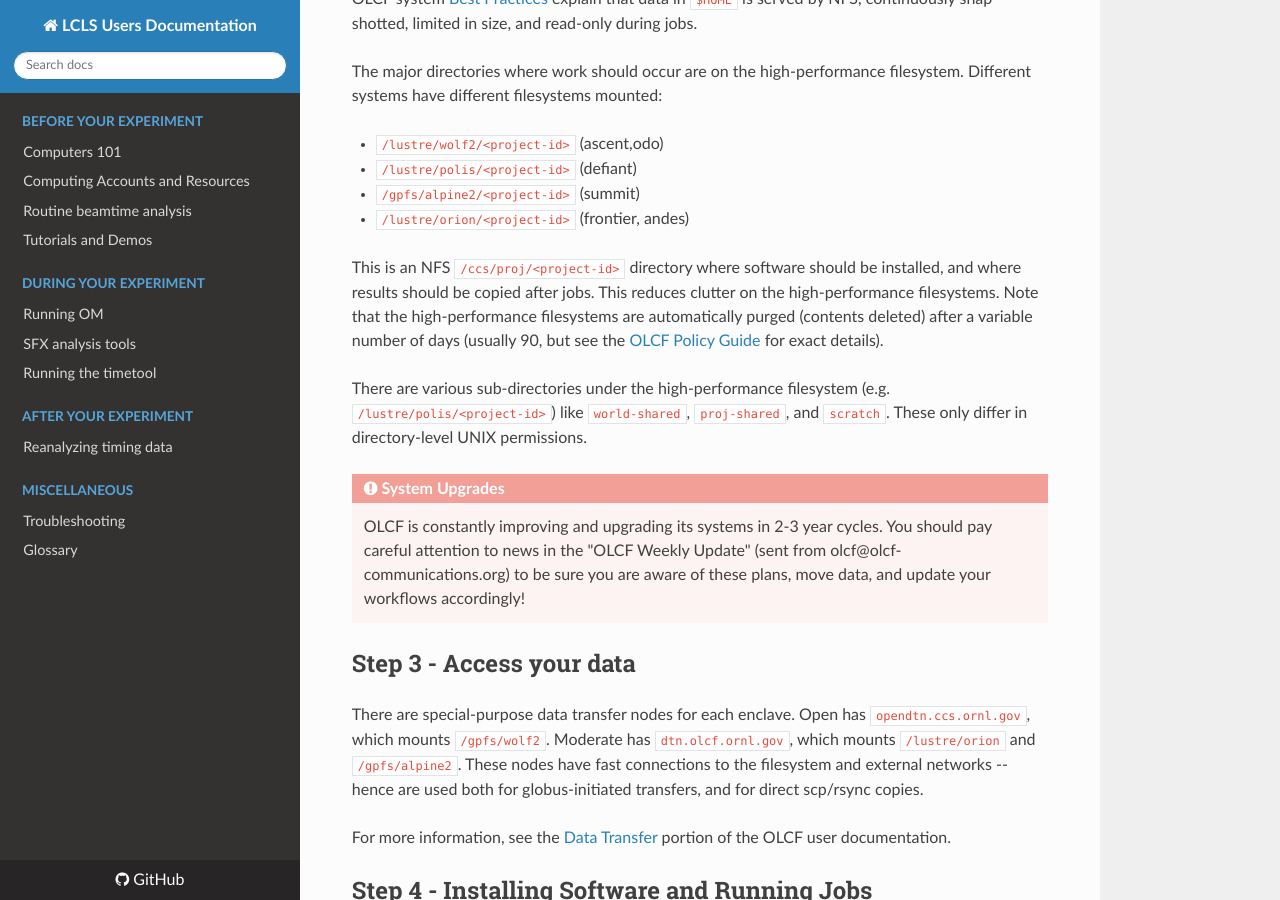
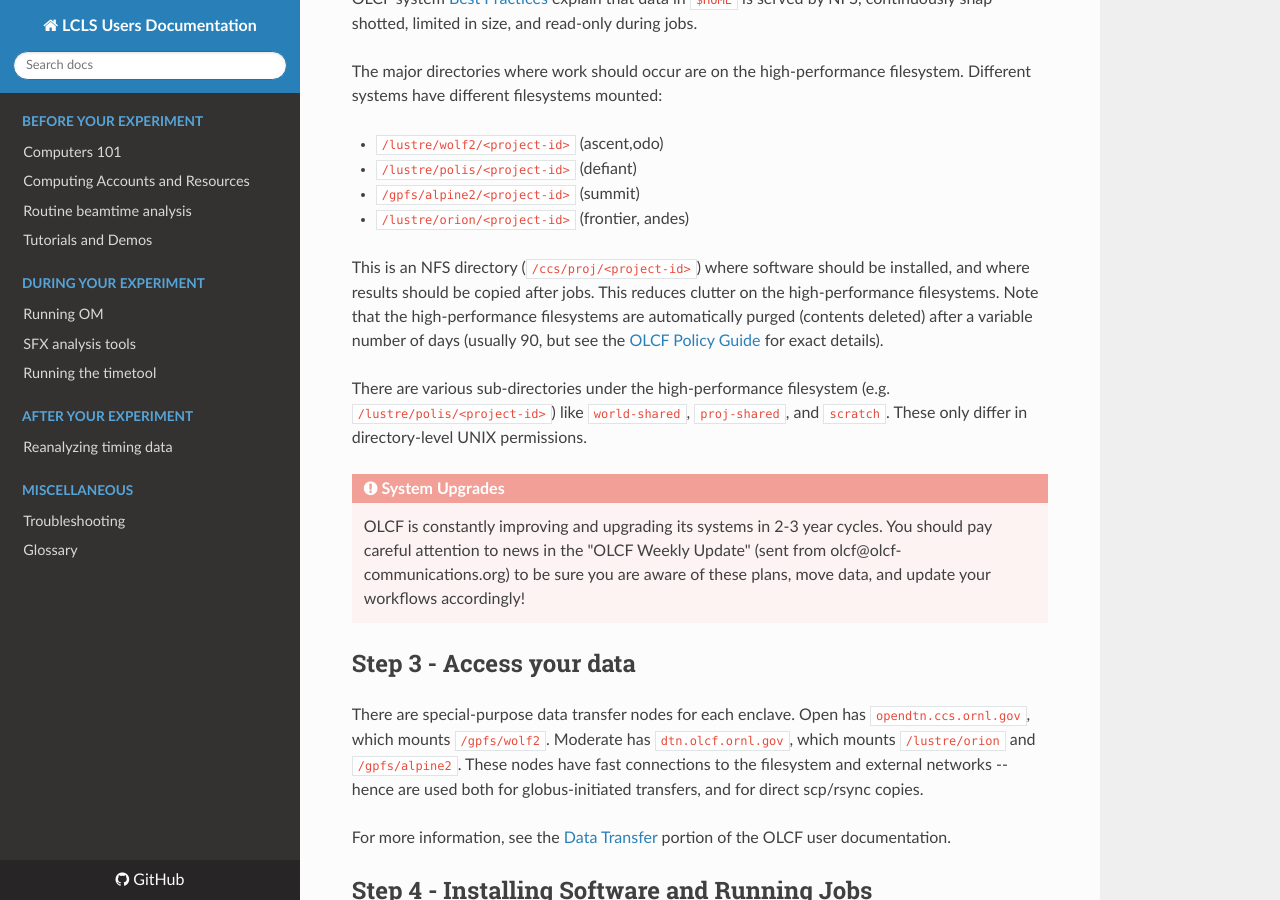
Before and after one commit to lcls-users/lcls-users, an MkDocs documentation site: the page built from docs/before/account_olcf.md, in a window 1280 px wide and 900 px high, scrolled down 1819 px. Built offline with MkDocs 1.6.1, drawn with Linux system fonts in a browser that asks for light colours; nearby versions of some CDN libraries; some of the changed text lies outside the part shown.

```diff
--- a/docs/before/account_olcf.md
+++ b/docs/before/account_olcf.md
@@ -95,7 +95,7 @@ Different systems have different filesystems mounted:
 * `/gpfs/alpine2/<project-id>` (summit)
 * `/lustre/orion/<project-id>` (frontier, andes)
 
-This is an NFS `/ccs/proj/<project-id>` directory
+This is an NFS directory (`/ccs/proj/<project-id>`)
 where software should be installed, and where results
 should be copied after jobs.  This reduces clutter on the
 high-performance filesystems.  Note that the high-performance
```
Also changed, not shown: other parts of docs/before/account_olcf.md (+3 -3 lines).
